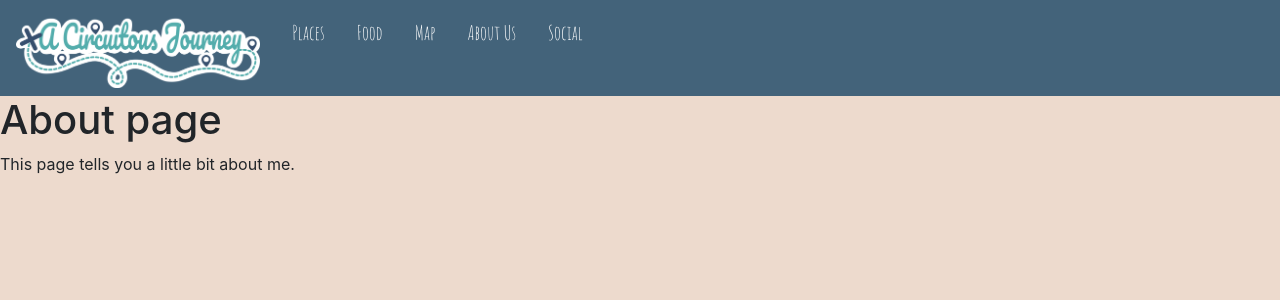
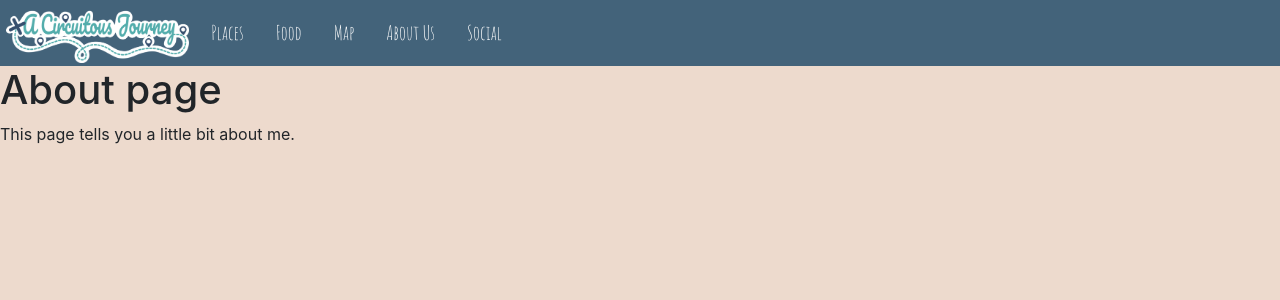
Before and after one commit to acircuitousjourney/ACircuitousJourney.github.io, a Jekyll site: the page built from about.md, in a window 1280 px wide. Shown: the top 300 px of the page. Built offline with Jekyll 4.4.1, drawn with Linux system fonts in a browser that asks for light colours.

```diff
--- a/_posts/2020-02-14-happy-valentines.markdown
+++ b/_posts/2020-02-14-happy-valentines.markdown
@@ -4,10 +4,10 @@ title: "Happy Valentine's Day"
 date: 2020-02-14 08:47:12 -0800
 image: /assets/post-images/2020-February-cafe
 ---
-Another day, another cafe, doing Valentine's day another way. We're at a Starbuck's (is it owned and operated by a Battlestar Galactica pilot; are there a bunch of them?). There's something amazing, in a globalized, homogenized, dystopian hell-scape, "here, take your soma" kind of way about how you can always find a Starbucks (are the chairs here Starbucks' chairs? Sillas de Starbuck?). It's amzing that you can wander through the haute hipster establishments of Berlin dying for some free water or a change-free bathroom for years, but slip into true Washington establishment and you know exactly what you'll get:
+Valentine's day, another cafe. We're at a Starbuck's (is it owned and operated by a Battlestar Galactica pilot; are there a bunch of them?). There's something amazing, in a globalized, homogenized, dystopian hell-scape, "here, take your soma" kind of way about how you can always find a Starbucks (are the chairs here Starbucks' chairs? Sillas de Starbuck?). It's amzing that you can wander through the haute hipster establishments of Berlin dying for some free water or a change-free bathroom for years, but slip into a true Washington establishment and you know exactly what you'll get:
 - The truly terrible venn-diagram of sour and cheap, Pike Place roast
 - All the free water and bathroom priviledges you could want
 - Fake wood panel and the all encompassing industrial rustic suburban we all love
 - Little eggy bites
 
-Never, to my great annoyance, or relief as the mood takes me, have I ever gotten anything from a Starbuck's that I didn't expect
+Never, to my great annoyance, or relief, as the mood takes me, have I ever gotten anything from a Starbuck's that I didn't expect
--- a/assets/css/main.css
+++ b/assets/css/main.css
@@ -29,5 +29,6 @@ body.body-container {
 
 .logo {
     width: auto;
-    height: 80px;
+    height: 60px;
+    margin: -10px;
 }
```
Also changed, not shown: 1 other file.
